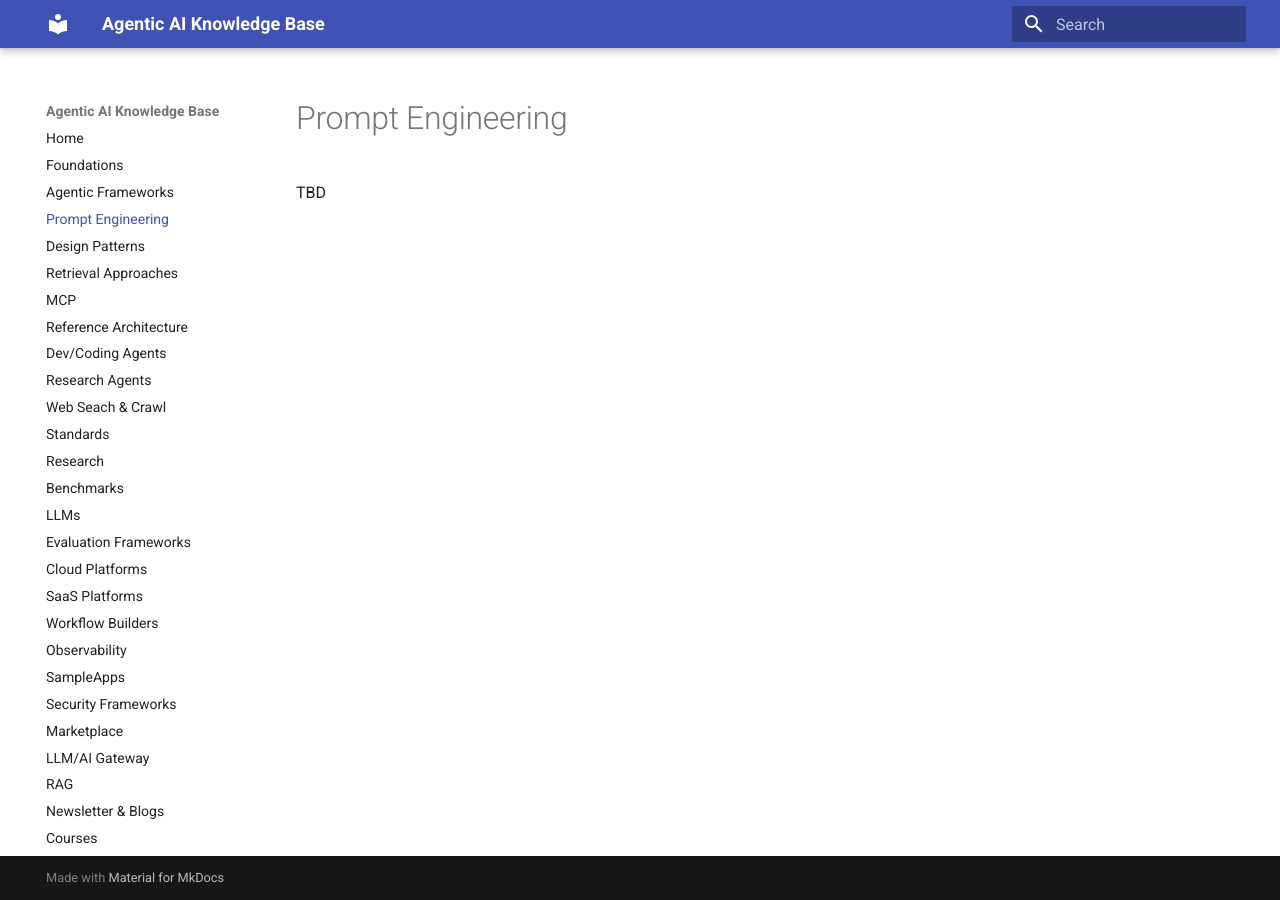
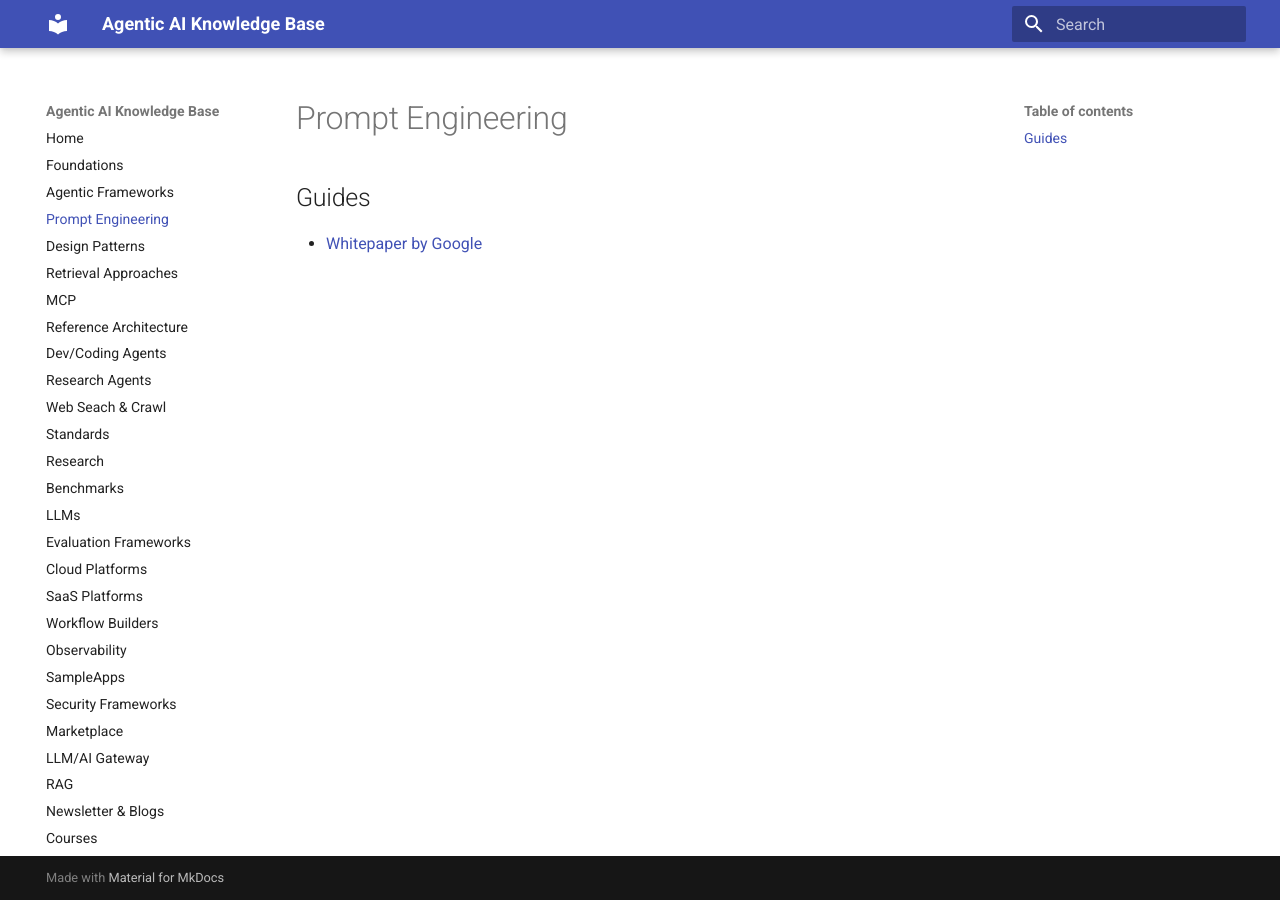
Before and after one commit to ankurkumarz/agentic-ai-knowledge-base, an MkDocs documentation site: the page built from docs/PromptEngineering/README.md, in a window 1280 px wide. Built offline with MkDocs 1.6.1 and Material for MkDocs 9.7.7, drawn with Linux system fonts in a browser that asks for light colours.

Commit message:
Update README.md

```diff
--- a/docs/PromptEngineering/README.md
+++ b/docs/PromptEngineering/README.md
@@ -1 +1,4 @@
-TBD
+
+## Guides
+
+- [Whitepaper by Google](https://www.kaggle.com/whitepaper-prompt-engineering)
```
